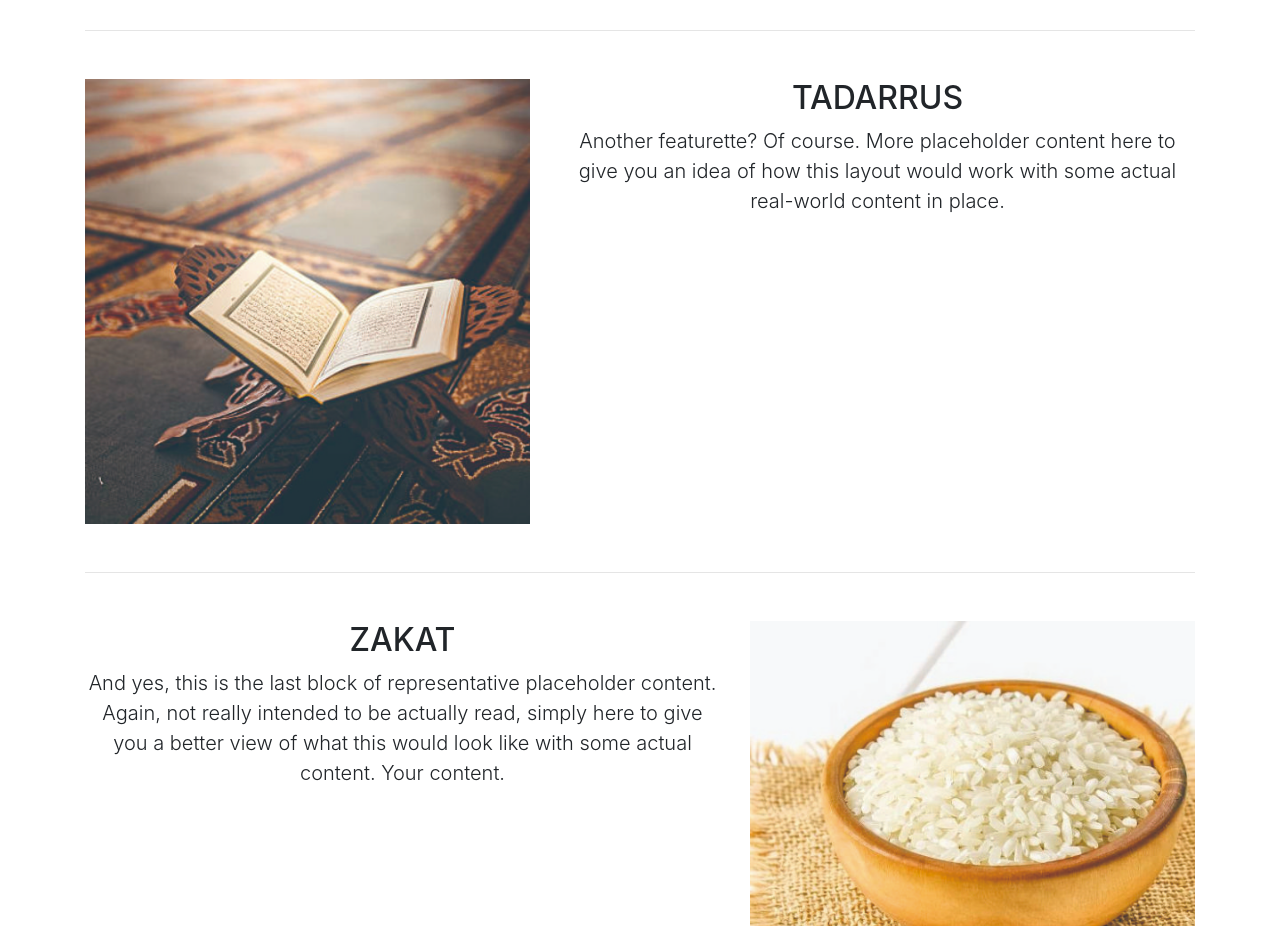
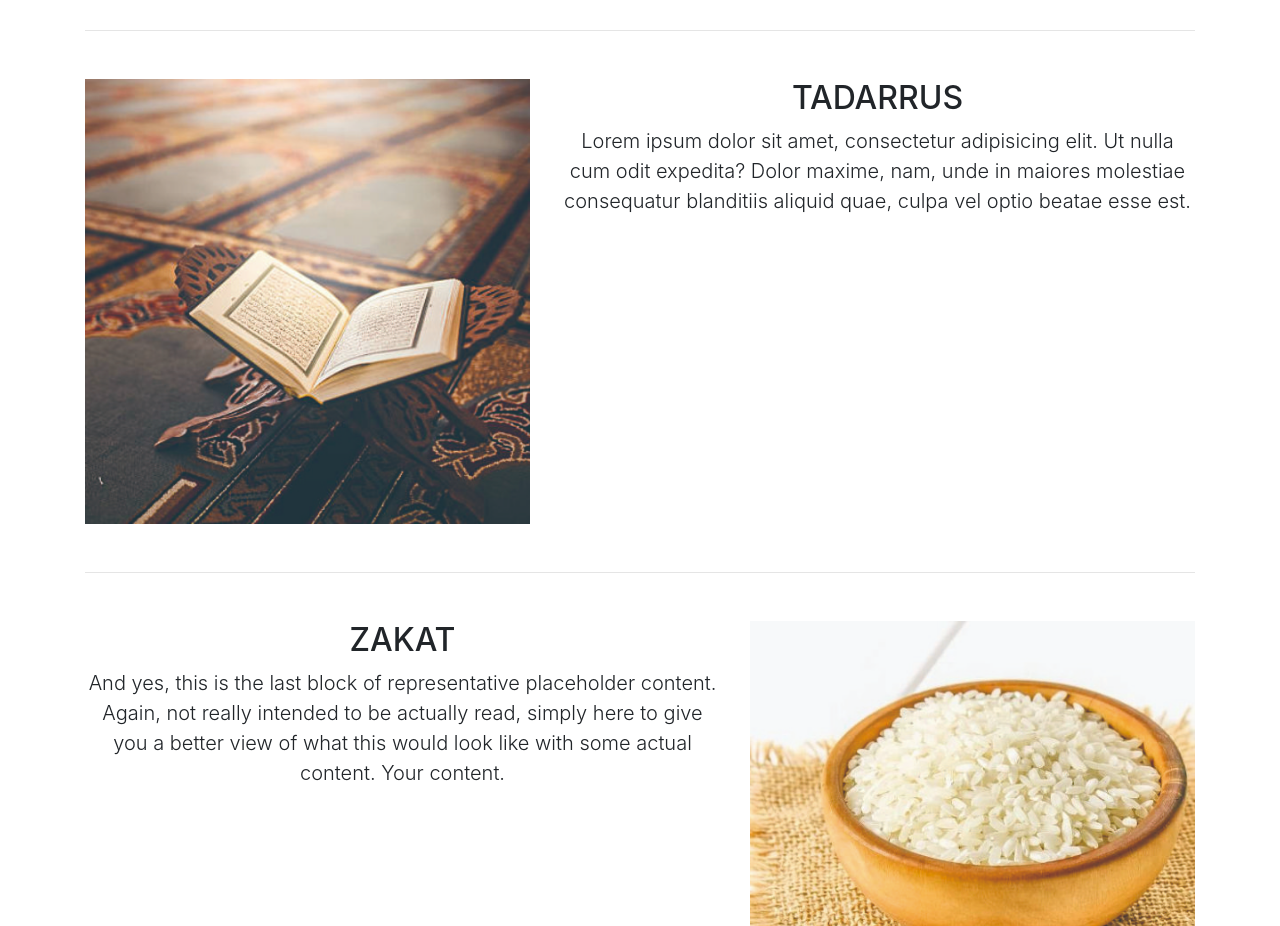
Before and after one commit to mirsyad23/mirsyad23.github.io, a plain HTML site: page index.html in a window 1280 px wide. Shown: the part 1820-2746 px from the top of the page. Drawn offline with nearby package versions, Linux system fonts and the light colour scheme.

Commit message:
second commit

```diff
--- a/index.html
+++ b/index.html
@@ -180,7 +180,7 @@
         <div class="row text-center my-5">
             <div class="col-md-7 order-md-2" data-aos="fade-right" data-aos-delay="300">
                 <h2 class="featurette-heading">TADARRUS</h2>
-                <p class="lead">Another featurette? Of course. More placeholder content here to give you an idea of how this layout would work with some actual real-world content in place.</p>
+                <p class="lead">Lorem ipsum dolor sit amet, consectetur adipisicing elit. Ut nulla cum odit expedita? Dolor maxime, nam, unde in maiores molestiae consequatur blanditiis aliquid quae, culpa vel optio beatae esse est.</p>
             </div>
             <div class="col-md-5 order-md-1" data-aos="fade-left" data-aos-delay="300">
                 <img src="img/quran.jpg" alt="" width="100%">
```
